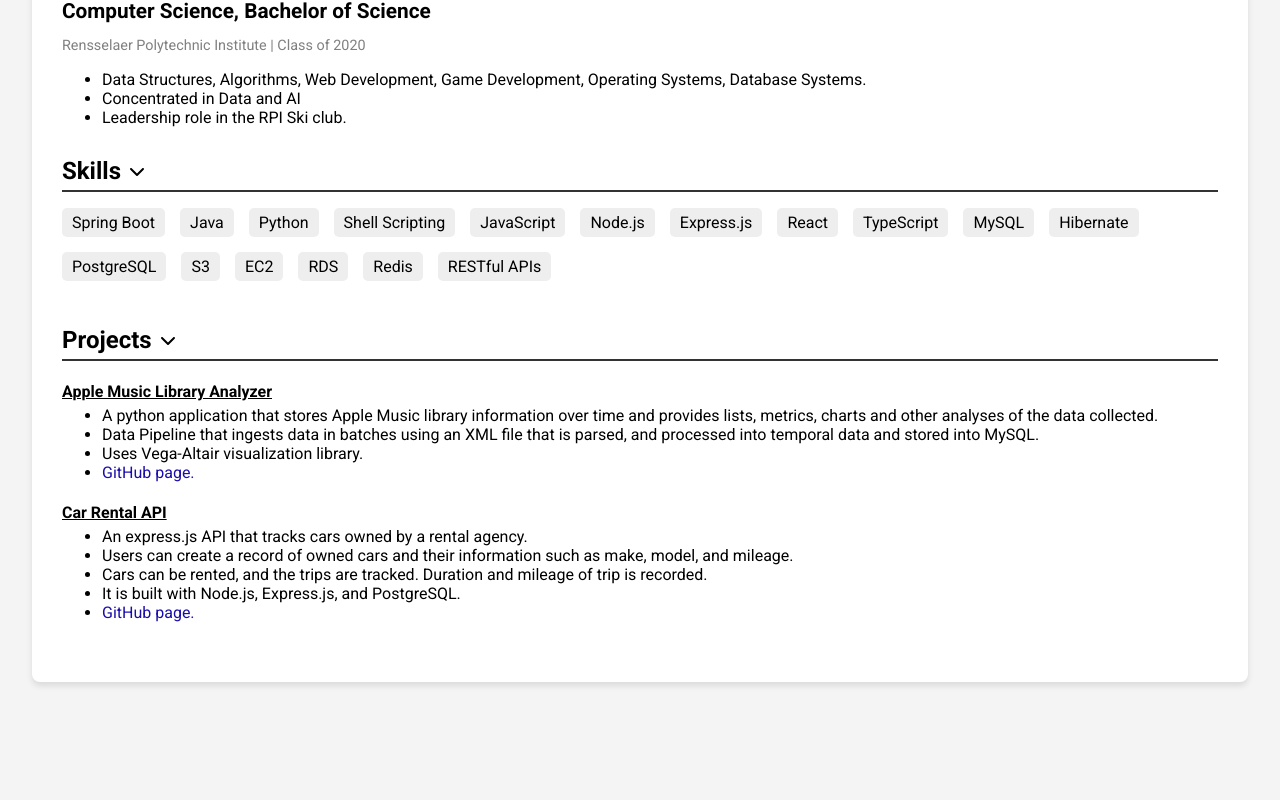
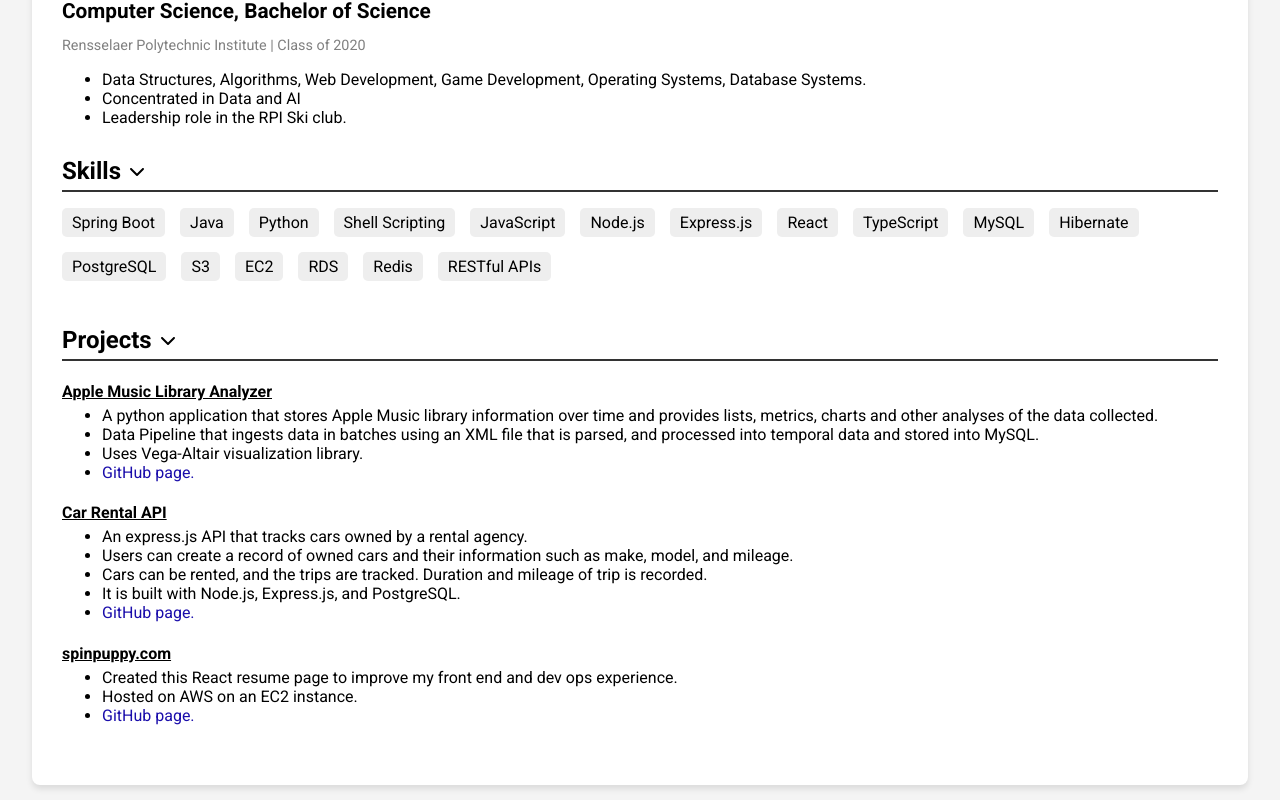
Before and after one commit to wennbergsmithe/my-resume, a React (Create React App) app: page / in a window 1280 px wide. Shown: the part 1127-1927 px from the top of the page. Before the commit the page ends 1824 px from the top, so only its background shows below. Built offline with nearby package versions, Linux system fonts and the light colour scheme.

Commit message:
add spinpuppy to master

```diff
--- a/src/pages/Resume.js
+++ b/src/pages/Resume.js
@@ -181,6 +181,13 @@
               <li>It is built with Node.js, Express.js, and PostgreSQL.</li>
               <li><a href='https://github.com/wennbergsmithe/Car-Rental-API' target='_blank' rel="noopener noreferrer">GitHub page.</a></li>
             </ul>
+
+            <h4 className='project-title'>spinpuppy.com</h4>
+            <ul className='project-info'>
+              <li>Created this React resume page to improve my front end and dev ops experience.</li>
+              <li>Hosted on AWS on an EC2 instance.</li>
+              <li><a href='https://github.com/wennbergsmithe/my-resume' target='_blank' rel="noopener noreferrer">GitHub page.</a></li>
+            </ul>
           </div>
         )}
       </section>
```
